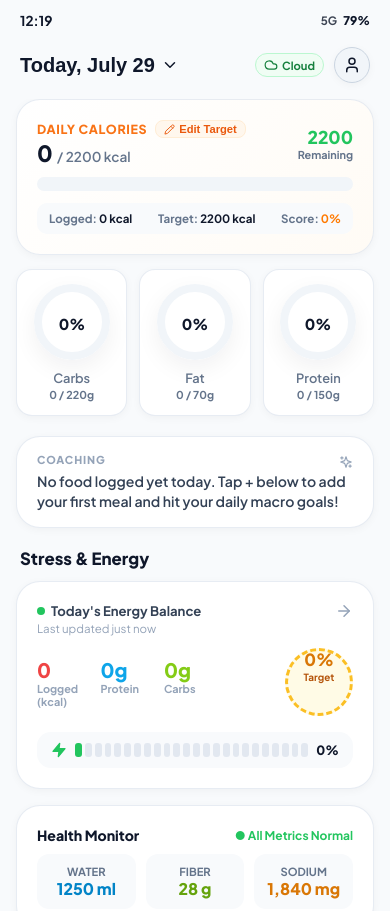
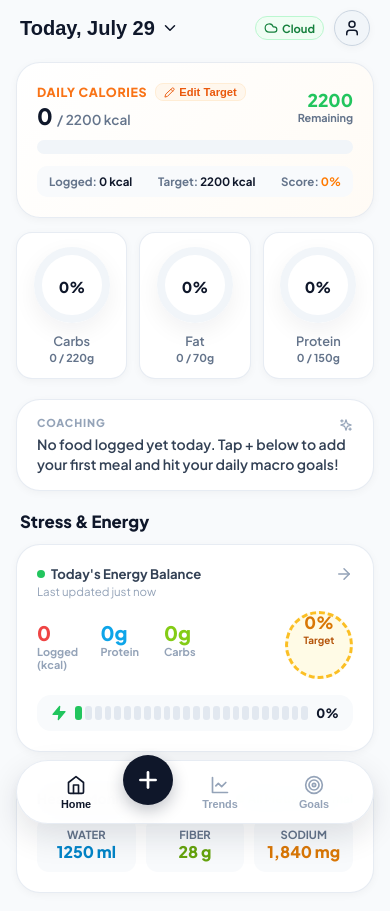
Before and after one commit to ndunl075/calori, a React (Vite) app: page / in a window 390 px wide. Shown: the top 911 px of the page. Built offline with nearby package versions, Linux system fonts and the light colour scheme; no server answers; a web font is replaced by a local one.

Commit message:
style: remove simulated phone status bar and fake phone mockup frame for true responsive mobile sizing

```diff
--- a/src/components/Header.jsx
+++ b/src/components/Header.jsx
@@ -13,15 +13,6 @@ export default function Header({
 
   return (
     <header className="header-container">
-      {/* Mobile Top Status Bar */}
-      <div className="status-bar">
-        <span>12:19</span>
-        <div style={{ display: 'flex', alignItems: 'center', gap: '6px' }}>
-          <span style={{ fontSize: '0.72rem', opacity: 0.8 }}>5G</span>
-          <span style={{ fontSize: '0.75rem', fontWeight: 800 }}>79%</span>
-        </div>
-      </div>
-
       {/* View Header */}
       <div className="top-header">
         {isDetailView ? (
--- a/src/index.css
+++ b/src/index.css
@@ -43,45 +43,28 @@
 
 body {
   font-family: var(--font-sans);
-  background-color: #0b0f19;
+  background-color: #f8fafc;
   color: var(--text-primary);
-  display: flex;
-  justify-content: center;
-  align-items: flex-start;
   min-height: 100vh;
   overflow-x: hidden;
 }
 
-/* Mobile Frame wrapper */
+/* App Main Container */
 .app-viewport-wrapper {
   width: 100%;
-  max-width: 440px;
+  max-width: 480px;
   min-height: 100vh;
   background-color: #f8fafc;
   position: relative;
-  box-shadow: 0 10px 40px rgba(0, 0, 0, 0.08);
+  margin: 0 auto;
   display: flex;
   flex-direction: column;
-  overflow: hidden;
-}
-
-@media (min-width: 440px) {
-  .app-viewport-wrapper {
-    min-height: 880px;
-    height: 92vh;
-    margin: 20px 0;
-    border-radius: 36px;
-    border: 1px solid #e2e8f0;
-  }
 }
 
 /* Scrollable Main Content Container */
 .app-content {
   flex: 1;
-  overflow-y: auto;
-  overflow-x: hidden;
-  padding-bottom: 110px; /* Space for floating bottom nav */
-  -webkit-overflow-scrolling: touch;
+  padding-bottom: 100px; /* Space for floating bottom nav */
 }
 
 .app-content::-webkit-scrollbar {
@@ -222,12 +205,14 @@ body {
 
 /* Floating Bottom Navigation */
 .bottom-nav-container {
-  position: absolute;
+  position: fixed;
   bottom: 20px;
-  left: 20px;
-  right: 20px;
+  left: 50%;
+  transform: translateX(-50%);
+  width: calc(100% - 32px);
+  max-width: 440px;
   height: 64px;
-  background: rgba(255, 255, 255, 0.92);
+  background: rgba(255, 255, 255, 0.94);
   backdrop-filter: blur(16px);
   -webkit-backdrop-filter: blur(16px);
   border-radius: 36px;
@@ -235,8 +220,8 @@ body {
   justify-content: space-around;
   align-items: center;
   padding: 0 12px;
-  box-shadow: 0 16px 32px rgba(15, 23, 42, 0.12);
-  border: 1px solid rgba(255, 255, 255, 0.8);
+  box-shadow: 0 12px 32px rgba(15, 23, 42, 0.12);
+  border: 1px solid rgba(226, 232, 240, 0.8);
   z-index: 50;
 }
 
```
